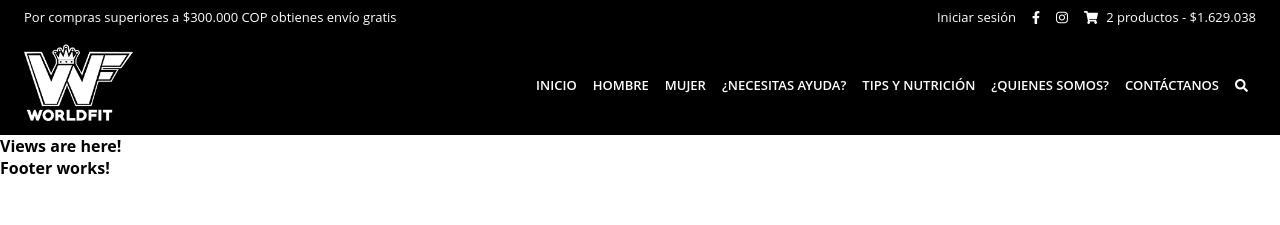
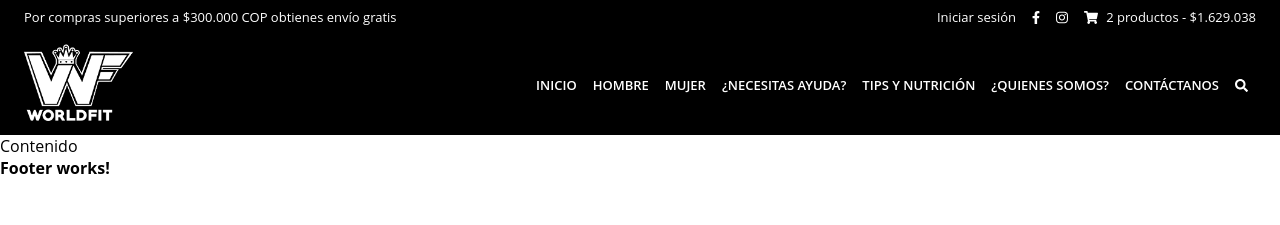
Before and after one commit to edwintrumpet/worldfit-e-commerce, a React app: page / in a window 1280 px wide. Shown: the top 225 px of the page. Built offline with nearby package versions, Linux system fonts and the light colour scheme.

Commit message:
Routing home

```diff
--- a/src/App.jsx
+++ /dev/null
@@ -1,20 +0,0 @@
-import React from 'react';
-import { BrowserRouter, Switch } from 'react-router-dom';
-import GlobalStyles from './styles/GlobalStyles';
-import Layout from './components/Layout/Layout';
-
-const App = () => {
-
-  return (
-    <BrowserRouter>
-      <GlobalStyles />
-      <Layout>
-        <Switch>
-          <h1>Views are here!</h1>
-        </Switch>
-      </Layout>
-    </BrowserRouter>
-  );
-};
-
-export default App;
--- /dev/null
+++ b/src/containers/Home/Home.jsx
@@ -0,0 +1,11 @@
+import React from 'react';
+
+const Home = () => {
+  return (
+    <div>
+      Contenido
+    </div>
+  )
+}
+
+export default Home;
--- a/src/index.js
+++ b/src/index.js
@@ -3,7 +3,7 @@ import ReactDOM from 'react-dom';
 import { Provider } from 'react-redux';
 import { createStore, compose } from 'redux';
 import reducer from './reducers';
-import App from './App';
+import App from './routes/App';
 import initialState from './initialState';
 
 const composeEnhancers = window.__REDUX_DEVTOOLS_EXTENSION_COMPOSE__ || compose;
--- /dev/null
+++ b/src/routes/App.jsx
@@ -0,0 +1,21 @@
+import React from 'react';
+import { BrowserRouter, Route, Switch } from 'react-router-dom';
+import Home from '../containers/Home/Home';
+import GlobalStyles from '../styles/GlobalStyles';
+import Layout from '../components/Layout/Layout';
+
+const App = () => {
+
+  return (
+    <BrowserRouter>
+      <GlobalStyles />
+      <Layout>
+        <Switch>
+          <Route exact to="/" component={Home}/>
+        </Switch>
+      </Layout>
+    </BrowserRouter>
+  );
+};
+
+export default App;
```
